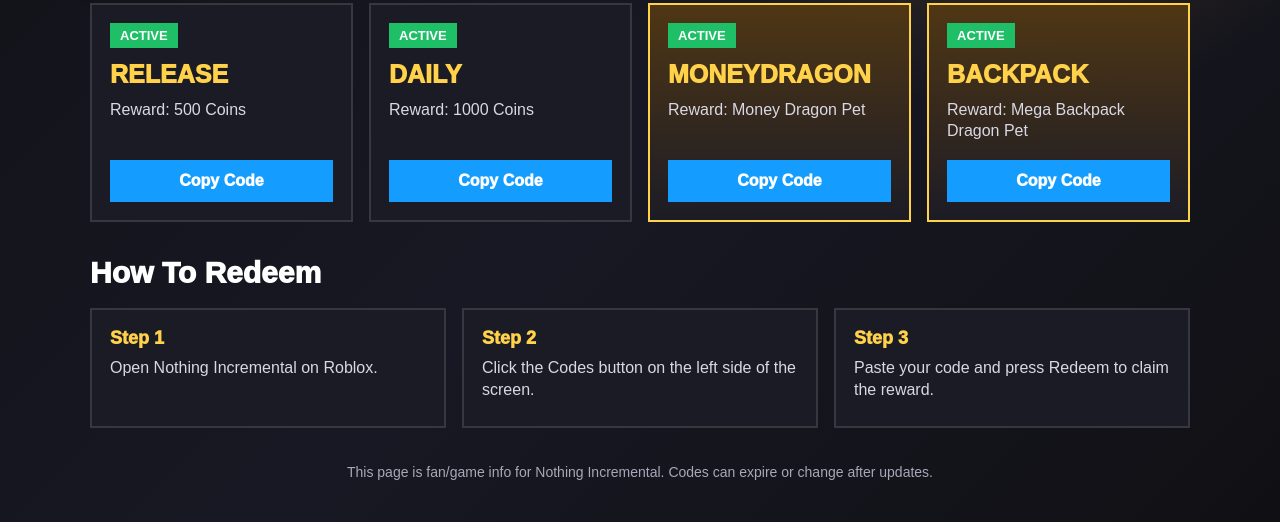
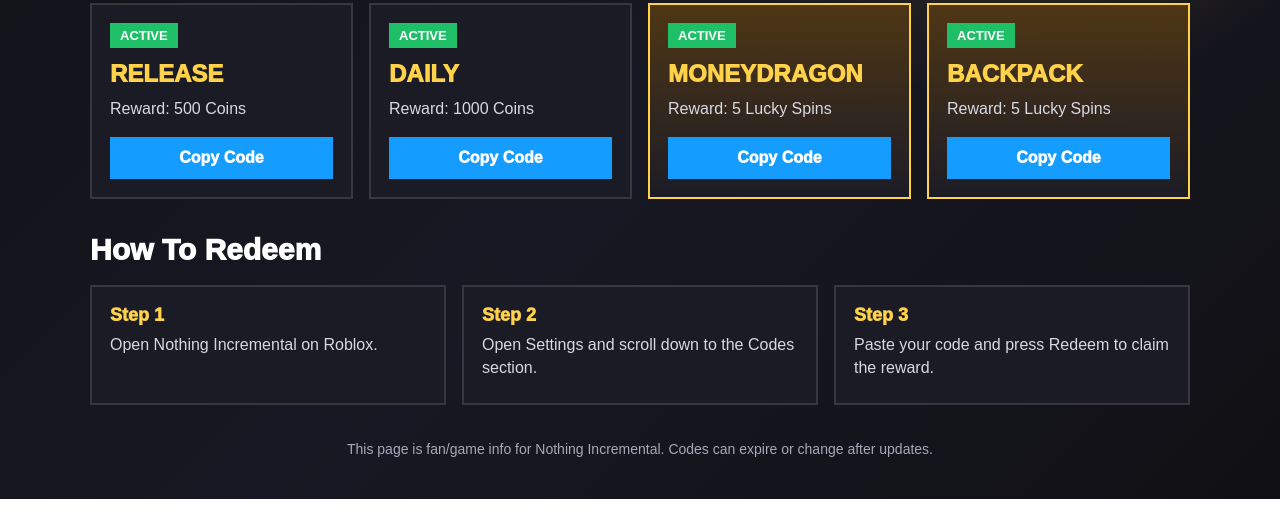
Before and after one commit to Miko00241/nothing-incremental-codes, a plain HTML site: page index.html in a window 1280 px wide. Shown: the part 476-998 px from the top of the page. After the commit the page ends 975 px from the top, so only its background shows below. Drawn offline with Linux system fonts and the light colour scheme.

Commit message:
index.html

```diff
--- a/index.html
+++ b/index.html
@@ -154,10 +154,12 @@
 		}
 
 		.code {
-			font-size: 25px;
+			font-size: 24px;
 			font-weight: 1000;
 			color: #ffd24a;
-			word-break: break-word;
+			letter-spacing: 0;
+			white-space: normal;
+			overflow-wrap: anywhere;
 			margin-bottom: 10px;
 		}
 
@@ -267,6 +269,11 @@
 			.codes-grid {
 				grid-template-columns: 1fr;
 			}
+
+			.code {
+				font-size: 26px;
+				overflow-wrap: normal;
+			}
 		}
 	</style>
 </head>
@@ -277,7 +284,7 @@
 				<div class="kicker">Active Roblox Codes</div>
 				<h1>Nothing Incremental</h1>
 				<p class="subtitle">
-					Use these codes in-game to claim coins and exclusive pets. New codes may appear during updates, events, and milestones.
+					Use these codes in-game to claim coins and Lucky Spins. New codes may appear during updates, events, and milestones.
 				</p>
 			</div>
 
@@ -313,7 +320,7 @@
 				<div>
 					<div class="status">ACTIVE</div>
 					<div class="code">MONEYDRAGON</div>
-					<p class="reward">Reward: Money Dragon Pet</p>
+					<p class="reward">Reward: 5 Lucky Spins</p>
 				</div>
 				<button onclick="copyCode('MONEYDRAGON')">Copy Code</button>
 			</article>
@@ -322,7 +329,7 @@
 				<div>
 					<div class="status">ACTIVE</div>
 					<div class="code">BACKPACK</div>
-					<p class="reward">Reward: Mega Backpack Dragon Pet</p>
+					<p class="reward">Reward: 5 Lucky Spins</p>
 				</div>
 				<button onclick="copyCode('BACKPACK')">Copy Code</button>
 			</article>
@@ -338,7 +345,7 @@
 
 			<div class="step">
 				<div class="step-number">Step 2</div>
-				<p>Click the Codes button on the left side of the screen.</p>
+				<p>Open Settings and scroll down to the Codes section.</p>
 			</div>
 
 			<div class="step">
```
